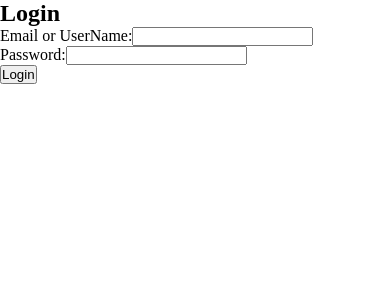
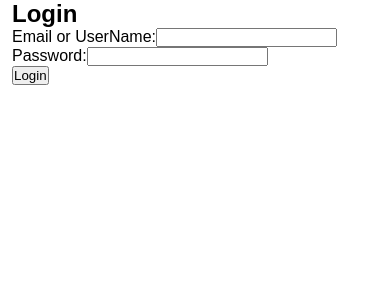
Before and after one commit to obayalhusein/edm-task, a React (Vite) app: page /login in a window 390 px wide. Shown: the top 300 px of the page. Built offline with nearby package versions, Linux system fonts and the light colour scheme.

Commit message:
add breakpoints.scss / add ui-container component

```diff
--- /dev/null
+++ b/src/components/ui-elements/UiContainer/index.tsx
@@ -0,0 +1,12 @@
+import { ReactNode } from "react";
+import './style.scss';
+
+const UiContainer: React.FC<{ children: ReactNode }> = ({ children }) => {
+    return (
+        <div className="ui-container">
+            {children}
+        </div>
+    );
+}
+
+export default UiContainer;
--- /dev/null
+++ b/src/components/ui-elements/UiContainer/style.scss
@@ -0,0 +1,24 @@
+@import '../../../styles/variables/breakpoints';
+
+$container-gutter-x: .75rem;
+
+$container-max-widths: (
+    xs: 540px,
+    sm: 720px,
+    md: 960px,
+    lg: 1140px,
+    xl: 1320px,
+);
+
+.ui-container {
+    display: block;
+    width: 100%;
+    margin: 0 auto;
+    padding-left: $container-gutter-x;
+    padding-right: $container-gutter-x;
+    @each $breakpoint, $max-width in $container-max-widths {
+        @include breakpoint($breakpoint, min) {
+        max-width: $max-width;
+        }
+    }
+}
--- a/src/pages/Login/index.tsx
+++ b/src/pages/Login/index.tsx
@@ -1,6 +1,7 @@
 import React, { useState, FormEvent } from 'react';
 import { useDispatch } from 'react-redux';
 import { loginAction } from '../../redux/auth/actions';
+import UiContainer from '../../components/ui-elements/UiContainer';
 
 interface LoginFormState {
     identifier: string;
@@ -42,7 +43,7 @@ const LoginPage: React.FC = () => {
     };
 
     return (
-        <div className="login-container">
+        <UiContainer>
         <h2>Login</h2>
         {formData.error && <p className="error">{formData.error}</p>}
         <form onSubmit={handleSubmit}>
@@ -66,7 +67,7 @@ const LoginPage: React.FC = () => {
             </div>
             <button type="submit">Login</button>
         </form>
-        </div>
+        </UiContainer>
     );
 };
 
--- a/src/styles/app.scss
+++ b/src/styles/app.scss
@@ -7,3 +7,7 @@
 img {
     max-width: 100%;
 }
+
+body {
+    font-family: sans-serif;
+}
--- /dev/null
+++ b/src/styles/variables/_breakpoints.scss
@@ -0,0 +1,20 @@
+$break-points: (
+    xs: 576px,
+    sm: 768px,
+    md: 992px,
+    lg: 1200px,
+    xl: 1440px,
+);
+
+@function get-break-point($break-point-name) {
+    @return map_get($break-points, $break-point-name);
+}
+
+@mixin breakpoint($break-point-name, $type: max) {
+    $break-point: get-break-point($break-point-name);
+    $media-query: if($type == max, 'max-width', 'min-width');
+
+    @media (#{$media-query}: #{$break-point}) {
+        @content;
+    }
+}
```
